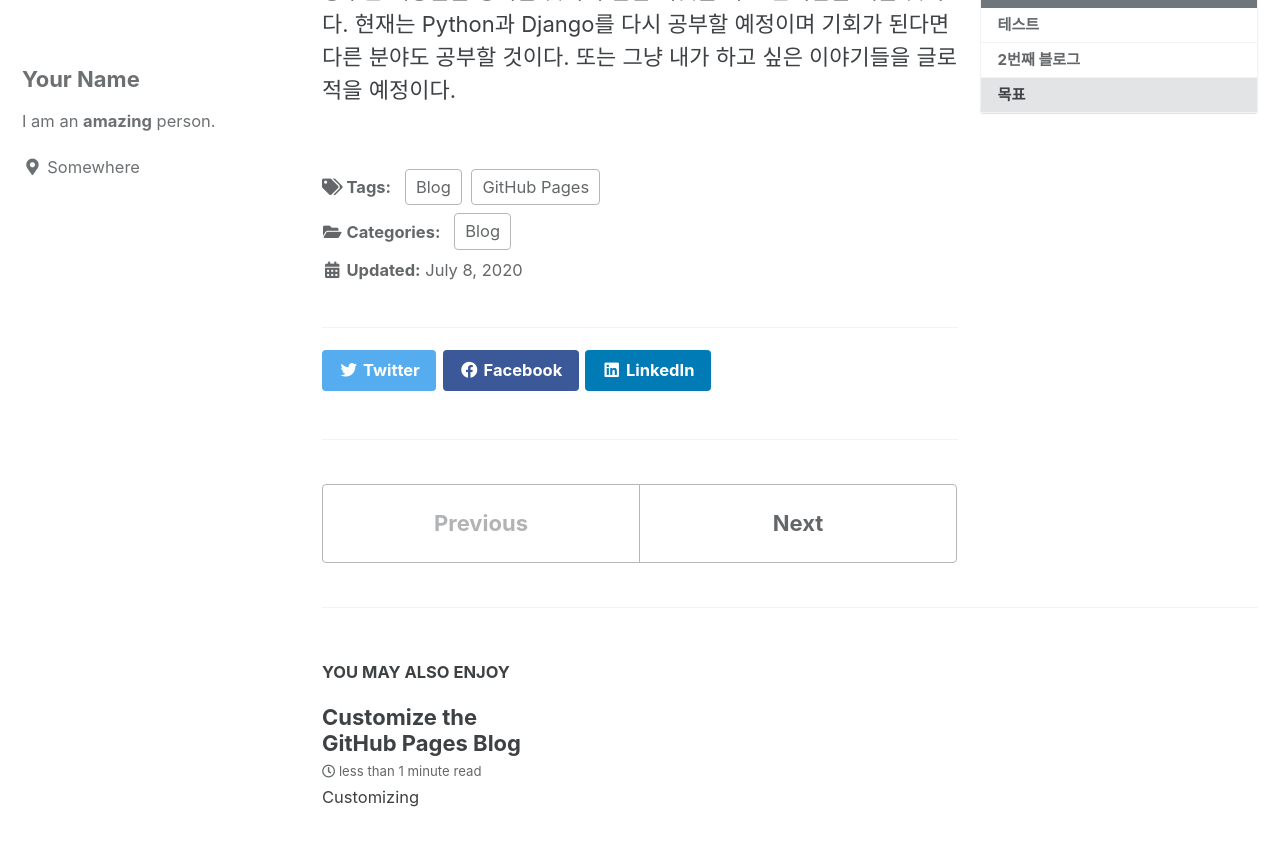
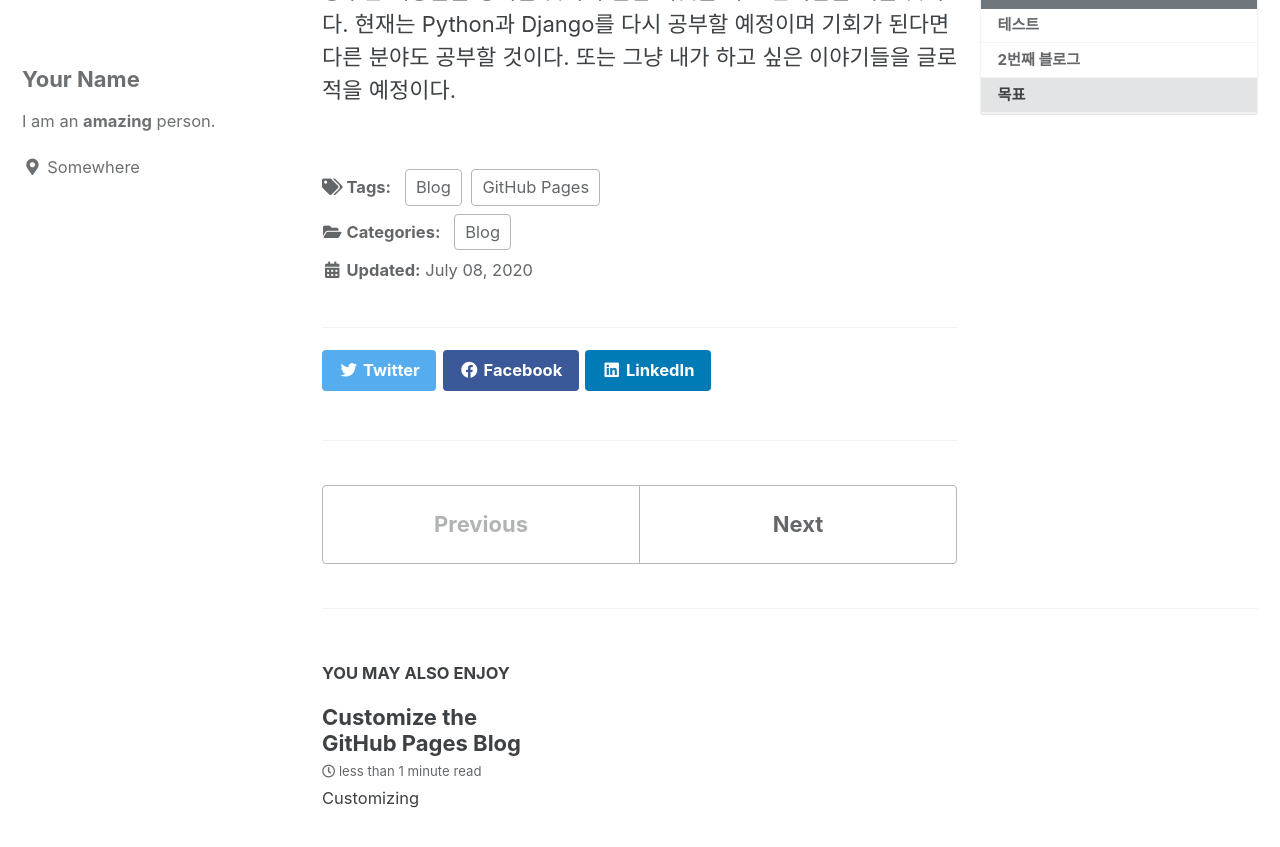
Before and after one commit to teddygood/old-blog, a Jekyll site: the page built from _posts/2020-07-08-test.md, in a window 1280 px wide and 900 px high, scrolled down 1652 px. Shown: the top 847 px of the window. Built offline with Jekyll 4.4.1, drawn with Linux system fonts in a browser that asks for light colours; cached includes are drawn as plain includes.

```diff
--- /dev/null
+++ b/_layouts/index.html
@@ -0,0 +1,4 @@
+---
+layout: home
+author_profile: true
+---
--- a/_layouts/single.html
+++ b/_layouts/single.html
@@ -20,8 +20,8 @@ layout: default
   <article class="page" itemscope itemtype="https://schema.org/CreativeWork">
     {% if page.title %}<meta itemprop="headline" content="{{ page.title | markdownify | strip_html | strip_newlines | escape_once }}">{% endif %}
     {% if page.excerpt %}<meta itemprop="description" content="{{ page.excerpt | markdownify | strip_html | strip_newlines | escape_once }}">{% endif %}
-    {% if page.date %}<meta itemprop="datePublished" content="{{ page.date | date_to_xmlschema }}">{% endif %}
-    {% if page.last_modified_at %}<meta itemprop="dateModified" content="{{ page.last_modified_at | date_to_xmlschema }}">{% endif %}
+    {% if page.date %}<meta itemprop="datePublished" content="{{ page.date | date: "%B %d, %Y" }}">{% endif %}
+    {% if page.last_modified_at %}<meta itemprop="dateModified" content="{{ page.last_modified_at | date: "%B %d, %Y" }}">{% endif %}
 
     <div class="page__inner-wrap">
       {% unless page.header.overlay_color or page.header.overlay_image %}
@@ -51,7 +51,11 @@ layout: default
           <h4 class="page__meta-title">{{ site.data.ui-text[site.locale].meta_label }}</h4>
         {% endif %}
         {% include page__taxonomy.html %}
-        {% include page__date.html %}
+        {% if page.last_modified_at %}
+          <p class="page__date"><strong><i class="fas fa-fw fa-calendar-alt" aria-hidden="true"></i> {{ site.data.ui-text[site.locale].date_label | default: "Updated:" }}</strong> <time datetime="{{ page.last_modified_at | date: "%Y-%m-%d" }}">{{ page.last_modified_at | date: "%B %d, %Y" }}</time></p>
+        {% elsif page.date %}
+          <p class="page__date"><strong><i class="fas fa-fw fa-calendar-alt" aria-hidden="true"></i> {{ site.data.ui-text[site.locale].date_label | default: "Updated:" }}</strong> <time datetime="{{ page.date | date_to_xmlschema }}">{{ page.date | date: "%B %d, %Y" }}</time></p>
+        {% endif %}
       </footer>
 
       {% if page.share %}{% include social-share.html %}{% endif %}
```
